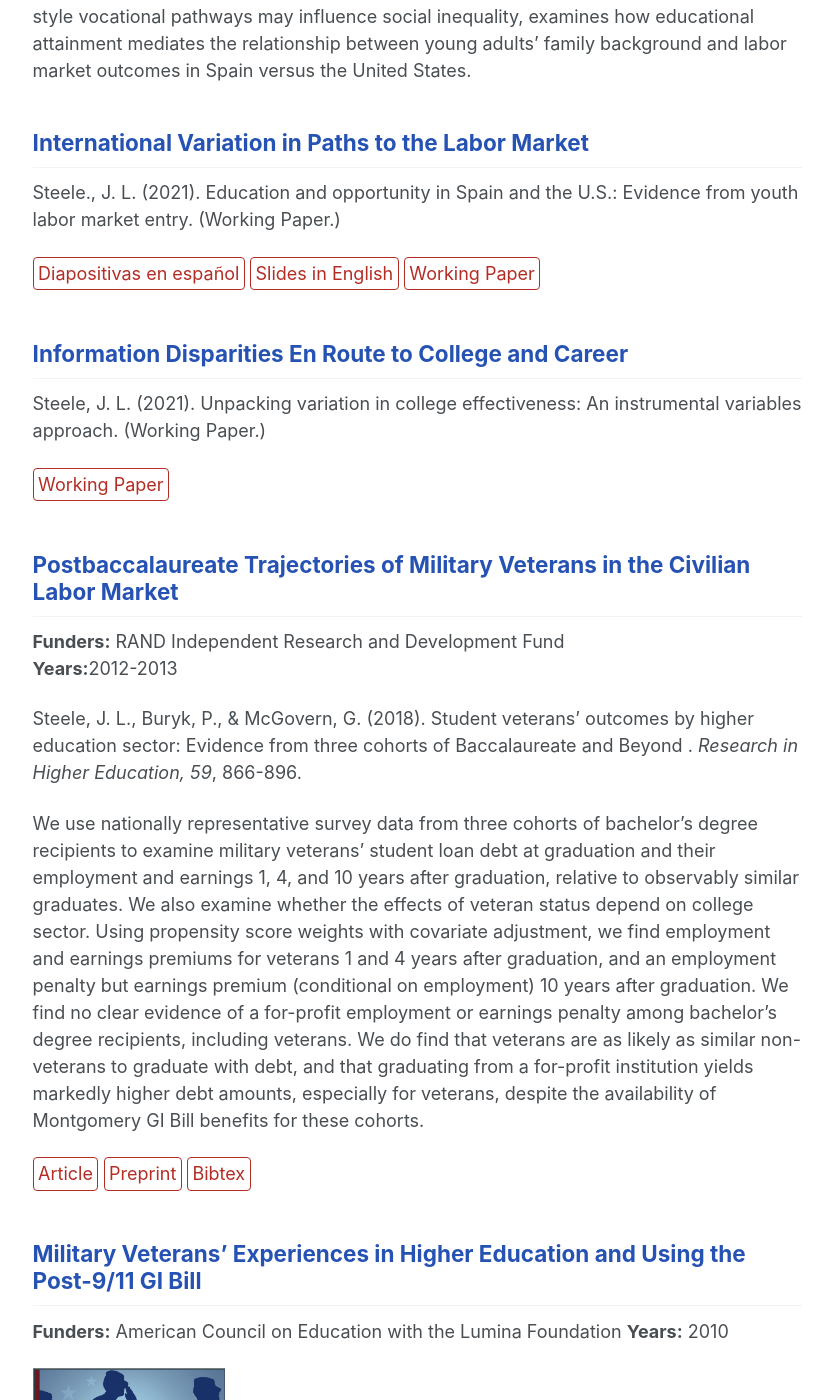
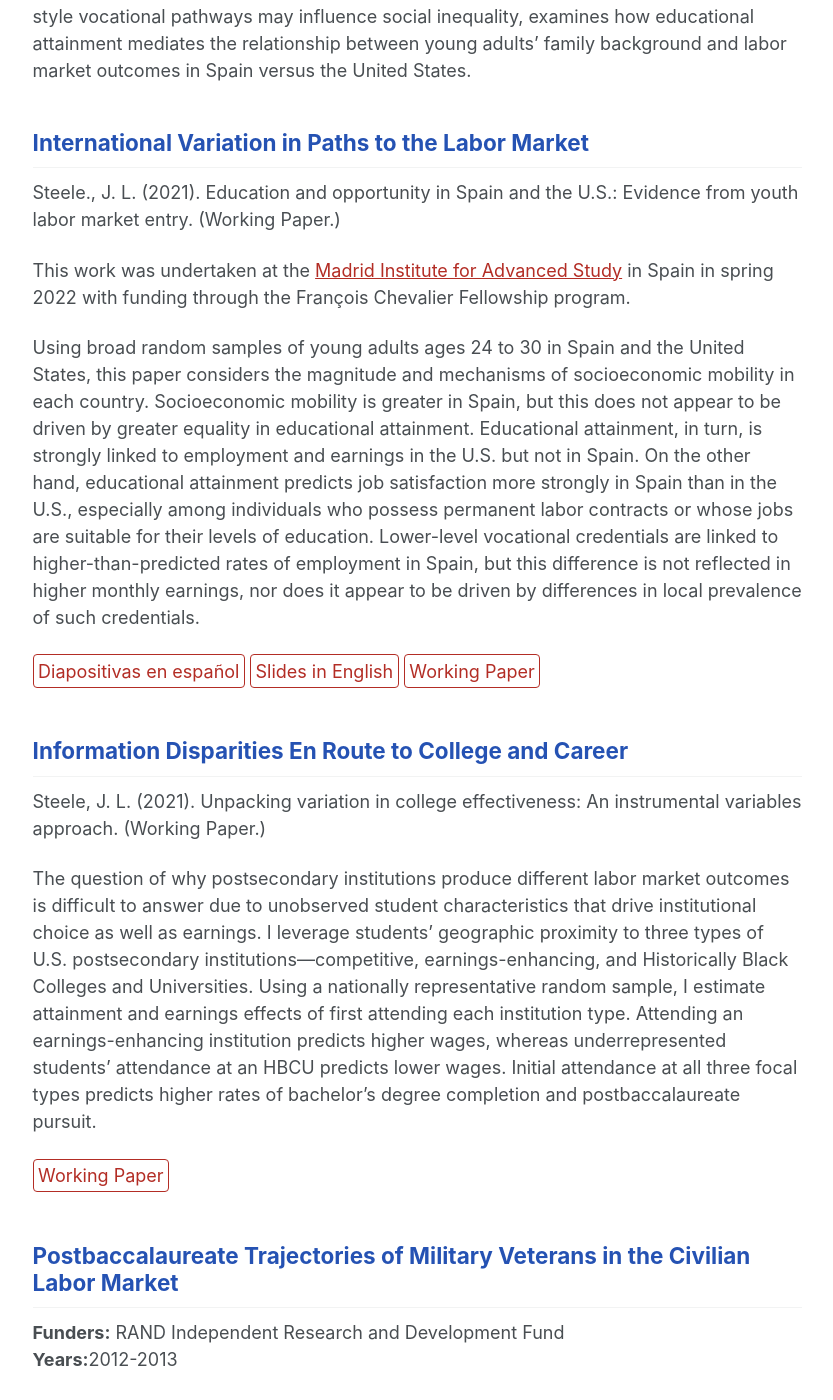
Before and after one commit to jensteele1/jensteele1.github.io, a Jekyll site: the page built from _research/school_to_work.md, in a window 1280 px wide and 1400 px high, scrolled down 479 px. Shown: the whole window, without its empty margins (249-1082 px from the left). Built offline with Jekyll 4.4.1, drawn with Linux system fonts in a browser that asks for light colours.

Commit message:
Update school_to_work.md
Added 2 WP abstracts

```diff
--- a/_research/school_to_work.md
+++ b/_research/school_to_work.md
@@ -10,17 +10,26 @@ This set of research includes a 2010 project that examined implementation of the
 as well as a later examination of military veterans' employment and earnings after receiving bachelor's degrees from public, private,
 or for-profit colleges and universities. The more recent work focuses on young people's transitions to postsecondary education and the labor market.
 
-Newer work-in-progress focuses broadly on information disparities en route to college and career. One part of the project leverages high school
-students' geographic distance to colleges and universities to estimate causal effects of different kinds of postsecondary institutions
+Newer work-in-progress focuses broadly on information disparities en route to college and career. One part of the project leverages high school students' geographic distance to colleges and universities to estimate causal effects of different kinds of postsecondary institutions
 (e.g., high-success, competitive, STEM-intensive, and HBCU) on early-career educational attainment and earnings. Another work-in-progress,
 exploring how European-style vocational pathways may influence social inequality, examines how educational attainment mediates the relationship
-between young adults' family background and labor market outcomes in
-Spain versus the United States.
+between young adults' family background and labor market outcomes in Spain versus the United States.
 
 
 ## International Variation in Paths to the Labor Market
 
 Steele., J. L. (2021). Education and opportunity in Spain and the U.S.: Evidence from youth labor market entry. (Working Paper.)
+
+This work was undertaken at the [Madrid Institute for Advanced Study](https://www.madrid-ias.eu/index.php?id=3892&L=0%20)
+in Spain in spring 2022 with funding through the François Chevalier Fellowship program.
+
+Using broad random samples of young adults ages 24 to 30 in Spain and the United States, this paper considers the magnitude and mechanisms of
+socioeconomic mobility in each country. Socioeconomic mobility is greater in Spain, but this does not appear to be driven by greater equality
+in educational attainment. Educational attainment, in turn, is strongly linked to employment and earnings in the U.S. but not in Spain. On the
+other hand, educational attainment predicts job satisfaction more strongly in Spain than in the U.S., especially among individuals who possess
+permanent labor contracts or whose jobs are suitable for their levels of education. Lower-level vocational credentials are linked to
+higher-than-predicted rates of employment in Spain, but this difference is not reflected in higher monthly earnings, nor does it appear to be
+driven by differences in local prevalence of such credentials.
 
 [Diapositivas en español](https://www.dropbox.com/s/duzf2q20fwq15z9/sumstat_diapositivas.pdf?dl=0){: .btn--research}
 [Slides in English](https://www.dropbox.com/s/0i5qec3bkzil6j3/sumstat_diapositivas_ing2.pdf?dl=0){: .btn--research}
@@ -30,6 +39,13 @@ Steele., J. L. (2021). Education and opportunity in Spain and the U.S.: Evidence
 ## Information Disparities En Route to College and Career
 
 Steele, J. L. (2021). Unpacking variation in college effectiveness: An instrumental variables approach. (Working Paper.)
+
+The question of why postsecondary institutions produce different labor market outcomes is difficult to answer due to unobserved student
+characteristics that drive institutional choice as well as earnings. I leverage students' geographic proximity to three types of U.S. postsecondary
+institutions---competitive, earnings-enhancing, and Historically Black Colleges and Universities. Using a nationally representative random sample,
+I estimate attainment and earnings effects of first attending each institution type. Attending an earnings-enhancing institution predicts higher wages,
+whereas underrepresented students' attendance at an HBCU predicts lower wages. Initial attendance at all three focal types predicts higher rates of
+bachelor's degree completion and postbaccalaureate pursuit.
 
 [Working Paper](/files/draft_v5.pdf){: .btn--research}
 
```
